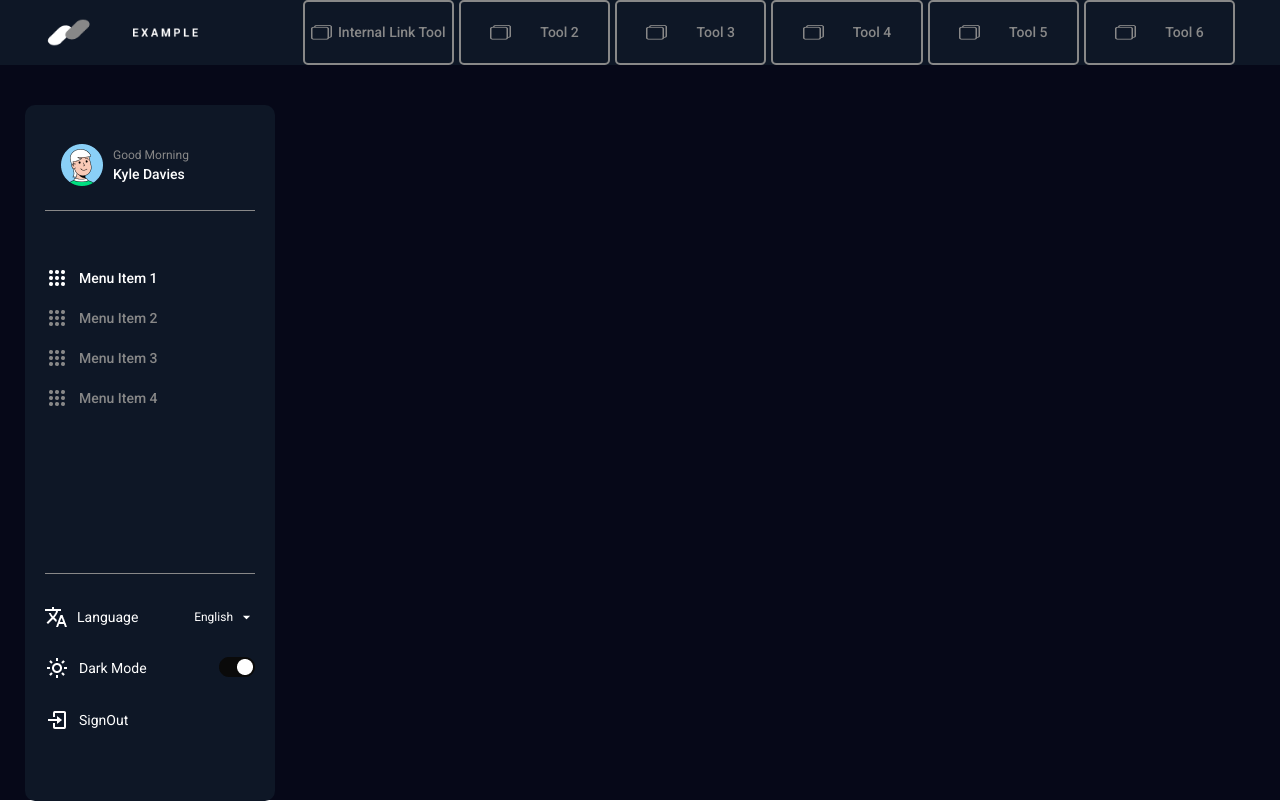
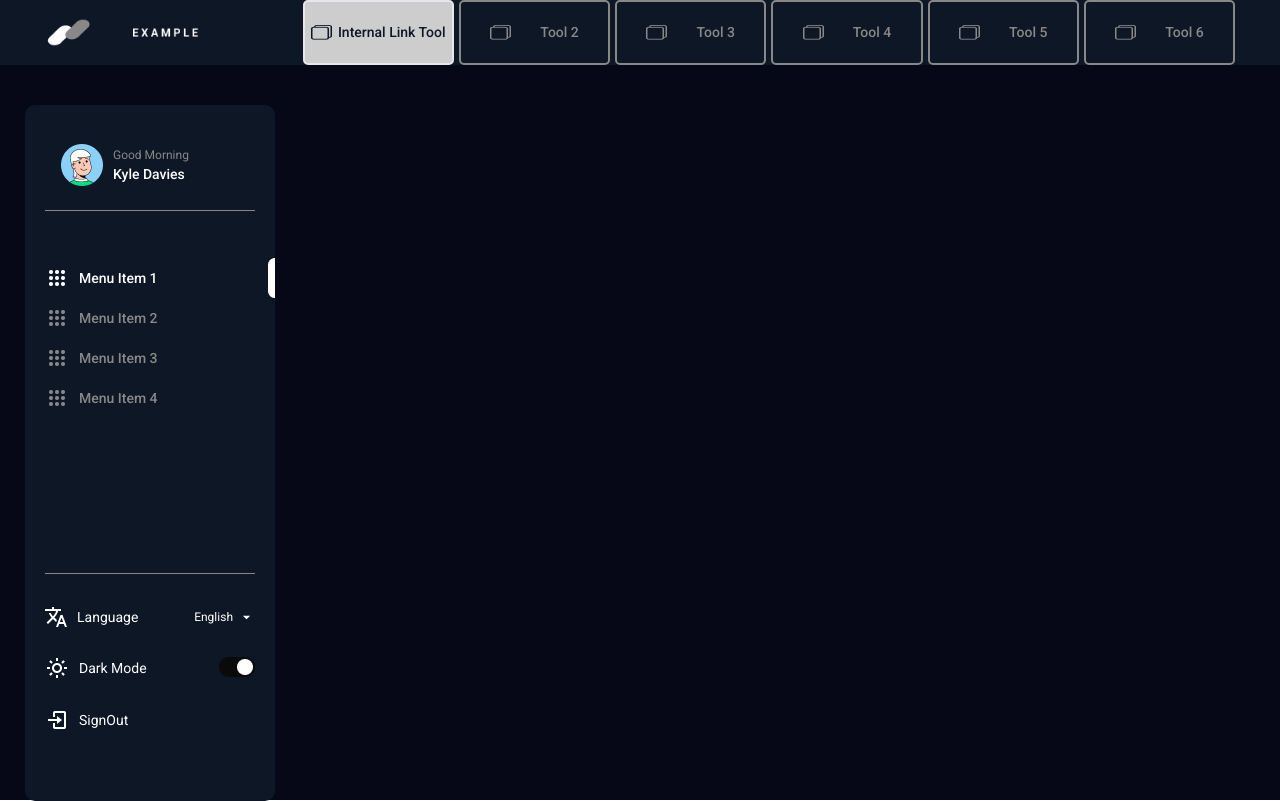
Before and after one commit to MamtazDev/ExampleDarkMode, a React (Vite) app: page / in a window 1280 px wide. Built offline with nearby package versions, Linux system fonts and the light colour scheme.

Commit message:
all work done

```diff
--- a/src/Components/Header/Header.jsx
+++ b/src/Components/Header/Header.jsx
@@ -1,9 +1,11 @@
 import React, { useContext, useEffect, useState } from "react";
 import logo from "../../assets/Images/logo.png";
-import { Link } from "react-router-dom";
+import { Link, useLocation } from "react-router-dom";
 import logoLight from "../../assets/Images/logoLight.png";
 import tabIconLight from "../../assets/Images/tabMenuLight.png";
 import tabIconDark from "../../assets/Images/tabMenuDark.png";
+import tabIconDarkActive from "../../assets/Images/tabMenuDarkActive.png";
+import tabIconLightActive from "../../assets/Images/tabMenuLightActive.png";
 import { ModeContext } from "../../Contexts/ModeContext";
 
 const Header = () => {
@@ -12,7 +14,7 @@ const Header = () => {
   const navItems = [
     {
       title: "Internal Link Tool",
-      link: "/internal-link-tool",
+      link: "/",
     },
     {
       title: "Tool 2",
@@ -36,16 +38,48 @@ const Header = () => {
     },
   ];
 
+  const { pathname } = useLocation();
   return (
     <div className="bg-[#f5faf8] dark:bg-[#0e1726] flex items-center gap-[75px] px-[45px]">
       <div>
-        <img src={theme === "dark" ? logo : logoLight} alt="" />
+        <Link to="/">
+          <img
+            src={theme === "dark" ? logo : logoLight}
+            alt=""
+            className="cursor-pointer"
+          />
+        </Link>
       </div>
       <div className="flex w-full gap-[5px]">
         {navItems.map((item, idx) => (
-          <div className="bg-[#f3f5f8] dark:bg-[#0e1726] w-full flex justify-center items-center  rounded-[5px] dark:border-[2px] dark:border-[#888]">
-            <Link className="text-[#01ab76] dark:text-[#888888] py-[20px] w-full flex items-center justify-evenly">
-              <img src={theme === "dark" ? tabIconDark : tabIconLight} alt="" />
+          <div
+            key={idx}
+            className={`${
+              pathname === item.link
+                ? "bg-[#01ab76] dark:bg-[#cdcdcd]"
+                : "bg-[#f3f5f8] dark:bg-[#0e1726] dark:border-[#888]"
+            }  w-full flex justify-center items-center  rounded-[5px] dark:border-[2px] `}
+          >
+            <Link
+              to={item.link}
+              className={`${
+                pathname === item.link
+                  ? "text-[#f5faf8] dark:text-[#0e1726]"
+                  : "text-[#01ab76] dark:text-[#888888]"
+              }  py-[20px] w-full flex items-center justify-evenly`}
+            >
+              <img
+                src={
+                  pathname === item.link
+                    ? theme === "dark"
+                      ? tabIconDarkActive
+                      : tabIconLightActive
+                    : theme === "dark"
+                    ? tabIconDark
+                    : tabIconLight
+                }
+                alt=""
+              />
               <p className="text-[14px] font-[500]">{item.title}</p>
             </Link>
           </div>
--- a/src/Components/Sidebar/Sidebar.jsx
+++ b/src/Components/Sidebar/Sidebar.jsx
@@ -13,6 +13,8 @@ import toggleLight from "../../assets/Images/toggleLight.png";
 import toggleDark from "../../assets/Images/toggleDark.png";
 import downArrowDark from "../../assets/Images/downArrowDark.png";
 import downArrowLight from "../../assets/Images/downArrowLight.png";
+import menuSelectedDark from "../../assets/Images/menuSelectedDark.png";
+import menuSelectedLight from "../../assets/Images/menuSelectedLight.png";
 import { ModeContext } from "../../Contexts/ModeContext";
 
 const Sidebar = () => {
@@ -49,7 +51,7 @@ const Sidebar = () => {
             {menuItems.map((item, idx) => (
               <div
                 key={idx}
-                className="flex items-center gap-[10px] cursor-pointer"
+                className="flex items-center gap-[10px] cursor-pointer relative"
                 onClick={() => setActiveMenuItem(item.id)}
               >
                 <img
@@ -73,6 +75,15 @@ const Sidebar = () => {
                 >
                   {item.title}
                 </p>
+                {item.id === activeMenuItem && (
+                  <img
+                    src={
+                      theme === "dark" ? menuSelectedDark : menuSelectedLight
+                    }
+                    alt=""
+                    className="absolute right-[-20px]"
+                  />
+                )}
               </div>
             ))}
           </div>
--- a/src/Layouts/Main.jsx
+++ b/src/Layouts/Main.jsx
@@ -1,12 +1,20 @@
 import React from "react";
 import Header from "../Components/Header/Header";
 import Sidebar from "../Components/Sidebar/Sidebar";
+import { Outlet } from "react-router-dom";
 
 const Main = () => {
   return (
     <div className="bg-[#fafafa] dark:bg-[#060818] h-screen relative">
       <Header />
-      <Sidebar />
+      <div className="flex">
+        <div className="w-2/12">
+          <Sidebar />
+        </div>
+        <div className="w-10/12 ">
+          <Outlet />
+        </div>
+      </div>
     </div>
   );
 };
```
Also changed, not shown: src/Routes/routes.jsx (+8 -1 lines), src/assets/Images/menuSelectedDark.png (added), src/assets/Images/menuSelectedLight.png (added).
